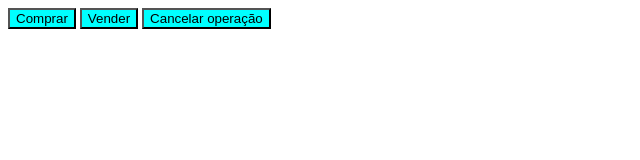
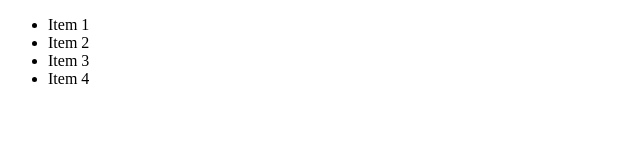
Before and after one commit to swtz/origamid-es6plus, a plain HTML site: page mais-javascript.html in a window 1280 px wide. Shown: the whole page, without its empty margins (0-640 px from the left). Drawn offline with Linux system fonts and the light colour scheme.

Commit message:
termino dos exercicios 0806

```diff
--- a/js/loops-iterable.js
+++ b/js/loops-iterable.js
@@ -1,36 +1,17 @@
-// fetch('https://pokeapi.co/api/v2/pokemon/')
-//   .then(({ headers }) => console.log(headers));
+// #1
+const liList = document.querySelectorAll('li');
 
-const frutas = ['Banana', 'Morango', 'Uva'];
-const frase = 'Isso é JavaScript';
-for (const fruta of frutas) {
-  // console.log(fruta);
+for (const li of liList) {
+  li.classList.add('active');
 }
 
-const btns = document.querySelectorAll('button');
-for (const btn of btns) {
-  btn.style.backgroundColor = 'aqua';
+// #2
+// const windowProps = Object.getOwnPropertyNames(window);
+// for (const key in windowProps) {
+//   const propName = windowProps[key];
+//   console.log(window[propName]);
+// }
+
+for (const key in window) {
+  console.log(`${key}: ${window[key]}`);
 }
-
-const pessoa = {
-  nome: 'Leonard',
-  idade: 25
-}
-for (const key in pessoa) {
-  console.log(pessoa[key])
-  // 'key' retorna as chaves ENUMERÁVEIS do objeto
-  // e que não sejam símbolos.
-}
-
-
-const btn = document.querySelector('button');
-const btnStyles = getComputedStyle(btn);
-for (const style in btnStyles) {
-  // console.log(`${style}: ${btnStyles[style]}`);
-}
-
-// loop: do / while
-let i = 0;
-do {
-  console.log(i++)
-} while (i < 10);
--- a/mais-javascript.html
+++ b/mais-javascript.html
@@ -8,9 +8,12 @@
 </head>
 
 <body>
-  <button style="background-color: aqua;">Comprar</button>
-  <button>Vender</button>
-  <button>Cancelar operação</button>
+  <ul>
+    <li>Item 1</li>
+    <li>Item 2</li>
+    <li>Item 3</li>
+    <li>Item 4</li>
+  </ul>
   <script src="/js/loops-iterable.js"></script>
 </body>
 
```
